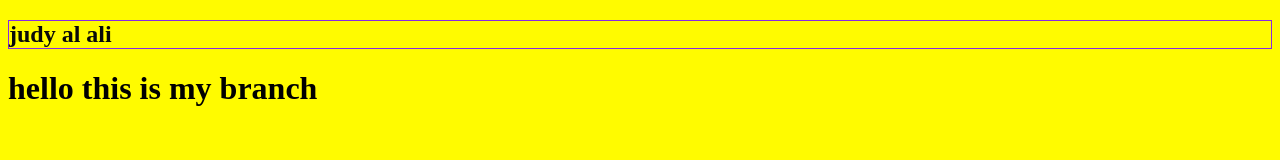
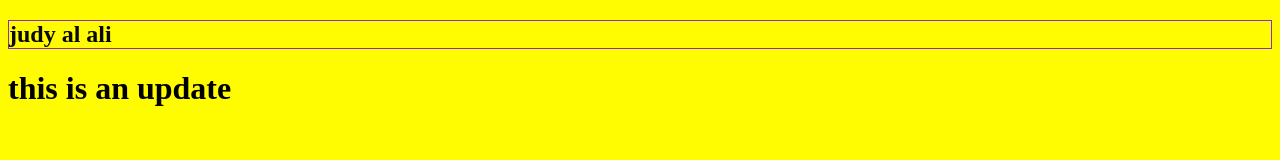
Before and after one commit to judyalali/Desktop, a plain HTML site: page index.html in a window 1280 px wide. Drawn offline with Linux system fonts and the light colour scheme.

Commit message:
edit the html file

```diff
--- a/index.html
+++ b/index.html
@@ -8,7 +8,7 @@
 </head>
 <body>
    <h2>  judy al ali           </h2>
-<h1> hello this is my branch</h1>
+<h1>  this is an update</h1>
     <script src="app.js"></script>
 </body>
 </html>
```
